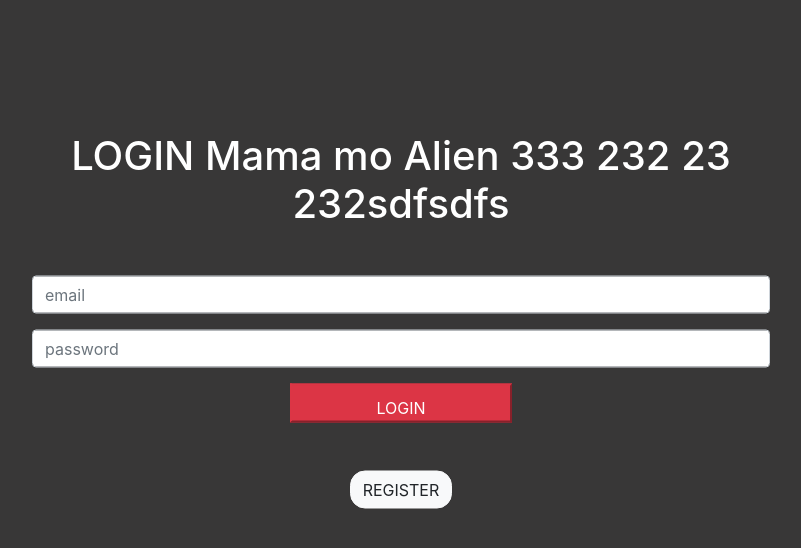
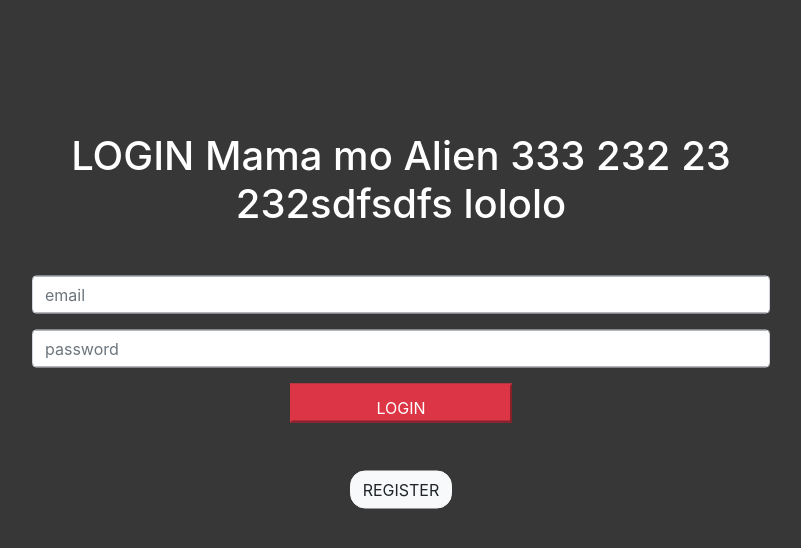
Before and after one commit to raimieltan/ghosted, a React (Create React App) app in the folder frontend/: page /login in a window 1280 px wide. Shown: the top 548 px of the page, without its empty margins (239-1040 px from the left). Built offline with nearby package versions, Linux system fonts and the light colour scheme; no server answers.

Commit message:
Update Login.js

```diff
--- a/frontend/src/components/Login.js
+++ b/frontend/src/components/Login.js
@@ -51,7 +51,7 @@ const Login = ({ setAuth }) => {
     }
     return (
         <div className="login-container container">
-            <h1 className="text-center my-5 login-title">LOGIN Mama mo Alien 333 232 23 232sdfsdfs</h1>
+            <h1 className="text-center my-5 login-title">LOGIN Mama mo Alien 333 232 23 232sdfsdfs lololo</h1>
             <form onSubmit={onSubmitForm}>
                 <input type="email" name="email" placeholder="email" className="form-control my-3" value={email} onChange={e => onChange(e)} />
                 <input type="password" name="password" placeholder="password" className="form-control my-3" value={password} onChange={e => onChange(e)} />
```
